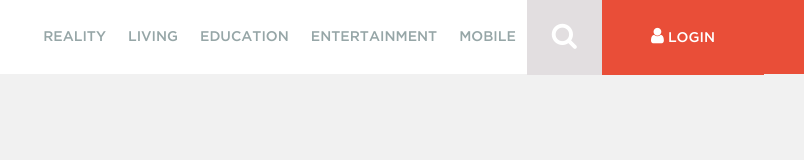
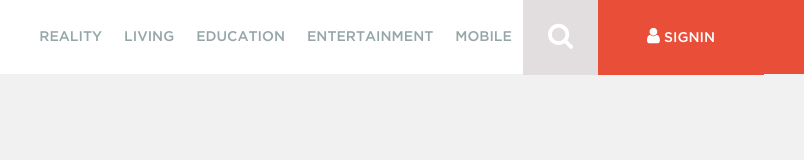
Before and after one commit to GutsVadim/webseo20-html-practice, a website: page index.html in a window 1280 px wide. Shown: the full height of the page, 366-1170 px from the left. Drawn offline with nearby package versions, Linux system fonts and the light colour scheme.

Commit message:
logout to signin

```diff
--- a/index.html
+++ b/index.html
@@ -45,7 +45,7 @@
                         <li class="menu-btn login-btn">
                             <a href="#">
                                 <i class="fa fa-user"></i>
-                                Login
+                                SignIn
                             </a>
                         </li>
                     </ul>
```
